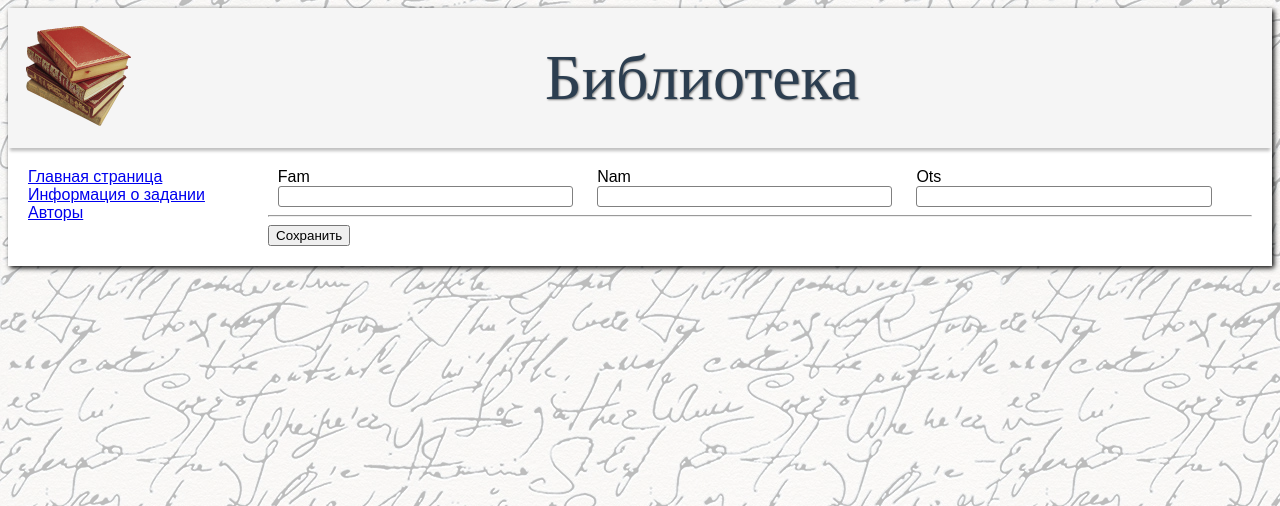
After one commit to 0x918fh/book_list, a Symfony app: template templates/author/author_edit.html.twig in a window 1280 px wide. The commit adds this page. Shown: the top 506 px of the page. Run offline with Twig, Linux system fonts and the light colour scheme; the template is opened without the code that fills it, so the values that code supplies are empty; form fields are guessed from the names that the template uses; some libraries are stand-ins or nearby versions.

Commit message:
author list/create/edit

```diff
--- /dev/null
+++ b/public_html/css/author.css
@@ -0,0 +1,18 @@
+#formAuthor{
+	text-align: center;
+}
+
+.formAuthorFio{
+	width: 30%;
+	display: inline-block;
+	text-align: left;
+	padding: 0 1%;
+}
+
+.formAuthorFio input{
+	box-sizing: border-box;
+	width: 100%;
+	padding: 2px 5px;
+	border: 1px solid gray;
+	border-radius: 3px;
+}
--- a/public_html/css/main.css
+++ b/public_html/css/main.css
@@ -18,8 +18,59 @@ body{
 
 #head{
 	padding: 15px;
+	box-shadow: 0 5px 3px -2px silver;
+	background-color: whitesmoke;
 }
 
 #content{
 	padding: 20px;
 }
+
+#blockLogo{
+	width: 120px;
+}
+
+#blockTitle{
+	font-family: serif;
+	text-align: center;
+	font-size: 5vw;
+	color: #2c3e50;
+	text-shadow: 1px 1px 2px gray;
+}
+
+#leftCol{
+	width: 200px;
+	float: left;
+}
+
+#menu{
+	list-style: none;
+	margin: 0;
+	padding: 0;
+}
+
+#mainCol{
+	padding-left: 240px;
+}
+
+.hidden{
+	display: none;
+}
+
+.table{
+	width: 100%;
+	border-collapse: collapse;
+}
+
+.table.tableHovered tr:hover{
+	background-color: silver;
+}
+
+.table td{
+	border: 1px solid gray;
+	padding: 3px 5px;
+}
+
+.clearfix{
+	clear: both;
+}
--- /dev/null
+++ b/templates/author/author_edit.html.twig
@@ -0,0 +1,28 @@
+{% extends "base.html.twig" %}
+
+{% block stylesheets %}
+	{{ parent() }}
+	<link href="{{ asset('css/author.css') }}" rel="stylesheet" />
+{% endblock %}
+
+{% block body %}
+	{{ form_start(form) }}
+	<div class="formAuthorFio">
+		{{ form_row(form.fam, {'attr': {'autocomplete': 'off'}}) }}
+	</div>
+	<div class="formAuthorFio">
+		{{ form_row(form.nam, {'attr': {'autocomplete': 'off'}}) }}
+	</div>
+	<div class="formAuthorFio">
+		{{ form_row(form.ots, {'attr': {'autocomplete': 'off'}}) }}
+	</div>
+
+	<div class="hidden">
+		{{ form_rest(form) }}
+	</div>
+
+	<hr>
+
+	<button type="submit">Сохранить</button>
+	{{ form_end(form, {'render_rest': false}) }}
+{% endblock %}
--- a/templates/base.html.twig
+++ b/templates/base.html.twig
@@ -11,10 +11,33 @@
     </head>
     <body>
 		<div id="wrap">
-			<div id="head"><a href="{{ path('homepage') }}"><img src="{{ asset('tmpl/logo.png') }}" /></a></div>
+			<div id="head">
+				<table border="0" width="100%">
+					<tr>
+						<td id="blockLogo">
+							<a href="{{ path('homepage') }}"><img src="{{ asset('tmpl/logo.png') }}" /></a>
+						</td>
+						<td id="blockTitle">
+							Библиотека
+						</td>
+					</tr>
+				</table>
+			</div>
 			<div id="content">
-				{% block body %}{% endblock %}
+				<div id="leftCol">
+					{% block left %}
+						<ul id="menu">
+							<li><a href="{{ path('homepage') }}">Главная страница</a></li>
+							<li><a href="{{ path('info') }}">Информация о задании</a></li>
+							<li><a href="{{ path('authors') }}">Авторы</a></li>
+						</ul>
+					{% endblock %}
+				</div>
+				<div id="mainCol">
+					{% block body %}{% endblock %}
+				</div>
 			</div>
+			<div class="clearfix"></div>
 		</div>
 
 		{% block javascripts %}
```
Also changed, not shown: migrations/Version20211102140243.php (added, +31 -0 lines), src/Controller/AuthorController.php (added, +47 -0 lines), src/Entity/Author.php (added, +92 -0 lines), src/Form/AuthorEditType.php (added, +29 -0 lines), src/Repository/AuthorRepository.php (added, +53 -0 lines), templates/author/author_list.html.twig (added, +19 -0 lines), 1 other file.
